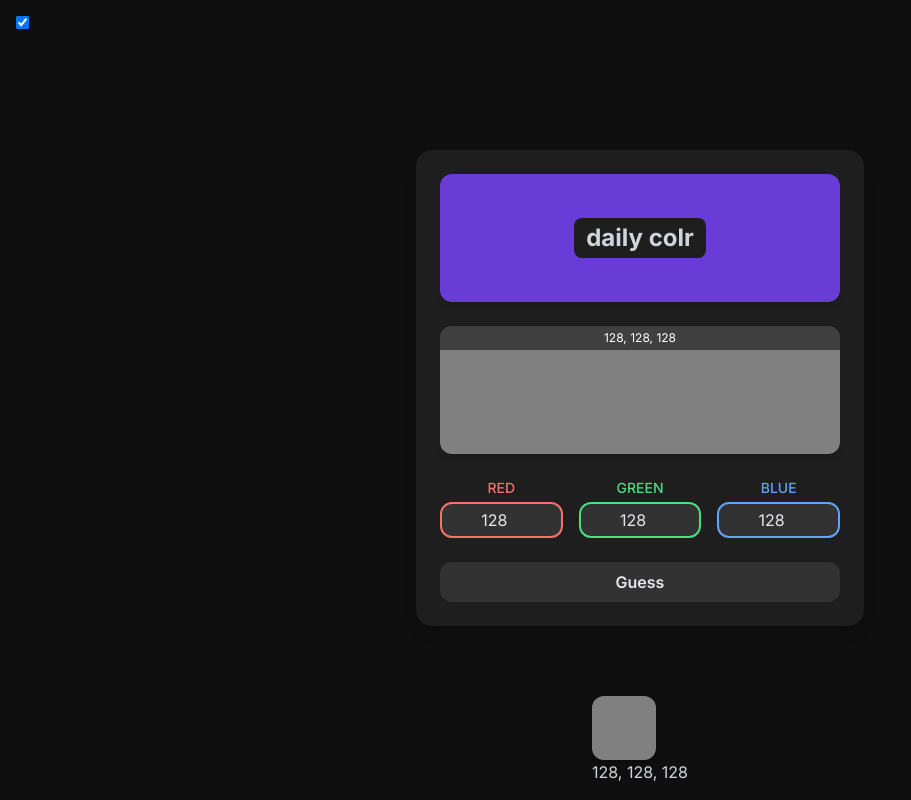
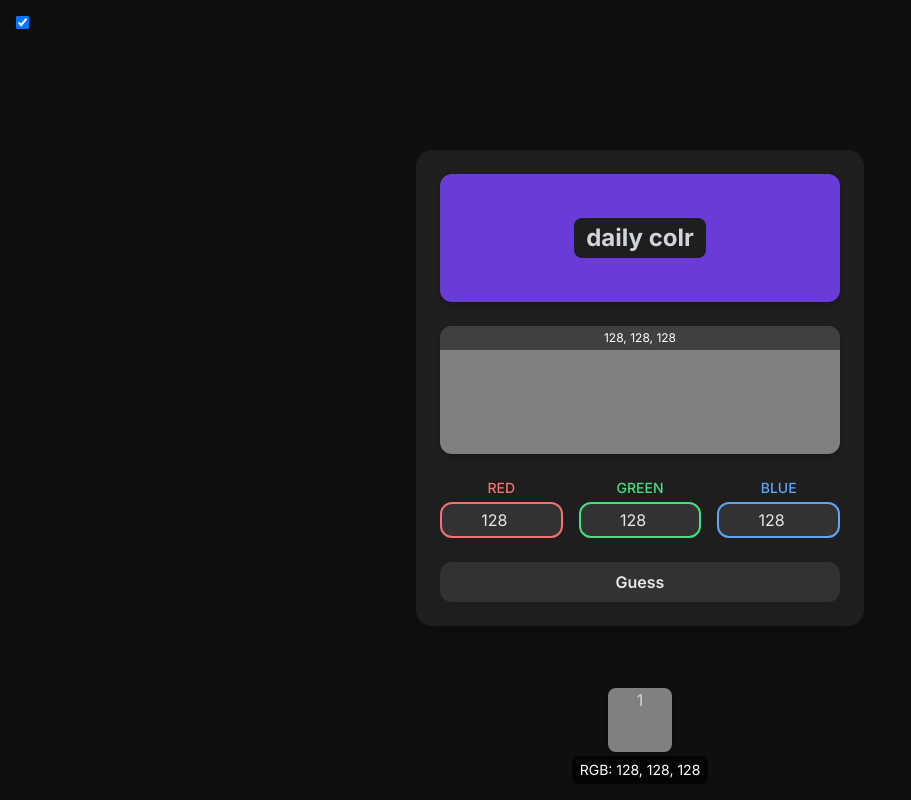
Before and after one commit to FIEF-nohell/colr, a Next.js app: page / in a window 1280 px wide. Both pictures are taken after a click on the button "Guess". Shown: the whole page, without its empty margins (0-911 px from the left). Built offline with nearby package versions, Linux system fonts and the light colour scheme.

Commit message:
🚀feat(history-display) show guess numbers and reduce history display count to 3 🛠️refactor(daily-game) track and display guess count ⚙️chore(types) add guessNumber to submittedColorType

```diff
--- a/src/app/components/history-display.tsx
+++ b/src/app/components/history-display.tsx
@@ -2,32 +2,28 @@ import { motion } from "framer-motion";
 import { HistoryDisplayProps } from "../services/types";
 
 export default function HistoryDisplay({ history }: HistoryDisplayProps) {
-
     return (
-        <>
-            <motion.div
-                className="absolute bottom-4 w-full flex justify-center"
-            >
+        <motion.div className="absolute bottom-4 w-full flex justify-center">
             <div className="flex space-x-4">
-                    {history.slice(0, 5).map((item, index) => (
+                {history.slice(0, 3).map((item, index) => (
                     <motion.div
                         key={index}
-                            className="guess-square"
+                        className="guess-square flex flex-col items-center justify-center transition-transform duration-200"
                         initial={{ opacity: 0.7, y: 50 }}
                         animate={{ opacity: 1, y: 0 }}
                         transition={{ duration: 0.2 }}
+                        whileHover={{ scale: 1.2 }}
                     >
                         <div
                             style={{ backgroundColor: `rgb(${item.red}, ${item.green}, ${item.blue})` }}
-                                className="w-16 h-16 rounded-xl shadow-md hover:cursor-pointer hover:scale-125 transition-all"
-                            ></div>
-                            <div className="guess-tooltip">
-                                {item.red}, {item.green}, {item.blue}
+                            className="w-16 h-16 rounded-lg shadow-md text-center"
+                        >{item.guessNumber}</div>
+                        <div className="mt-1 text-sm text-white bg-black bg-opacity-70 px-2 py-1 rounded-md">
+                            RGB: {item.red}, {item.green}, {item.blue}
                         </div>
                     </motion.div>
                 ))}
             </div>
         </motion.div>
-        </>
-    )
+    );
 }
--- a/src/app/page.tsx
+++ b/src/app/page.tsx
@@ -14,6 +14,7 @@ export default function DailyGame() {
   const [history, setHistory] = useState<submittedColorType[]>([]);
   const [devMode, setDevMode] = useState(true);
   const [firstGuessTaken, setFirstGuessTaken] = useState(false);
+  const [guessCount, setGuessCount] = useState(1)
 
   const handleChange = (e: React.ChangeEvent<HTMLInputElement>, color: keyof colorType) => {
     const inputValue = e.target.value;
@@ -30,6 +31,8 @@ export default function DailyGame() {
 
   const checkGuess = () => {
     if (!firstGuessTaken) setFirstGuessTaken(true);
+    setGuessCount(guessCount + 1)
+    let guessNumber = guessCount
     guess.red = Number(guess.red);
     guess.green = Number(guess.green);
     guess.blue = Number(guess.blue);
@@ -38,7 +41,7 @@ export default function DailyGame() {
     const bStatus = getStatus(Number(guess.blue), targetColor.blue);
     const isCorrect = rStatus === 'correct' && gStatus === 'correct' && bStatus === 'correct';
 
-    setHistory(prev => [{ ...guess, rStatus, gStatus, bStatus, id: Date.now() }, ...prev].slice(0, 5));
+    setHistory(prev => [{ ...guess, rStatus, gStatus, bStatus, guessNumber }, ...prev].slice(0, 5));
     if (isCorrect) {
       alert("Correct!")
     }
--- a/src/app/services/types.ts
+++ b/src/app/services/types.ts
@@ -8,6 +8,7 @@ export interface submittedColorType extends colorType {
     rStatus: string;
     gStatus: string;
     bStatus: string;
+    guessNumber: number;
 }
 
 
```
Lines whose indentation alone changed are shown as unchanged.
